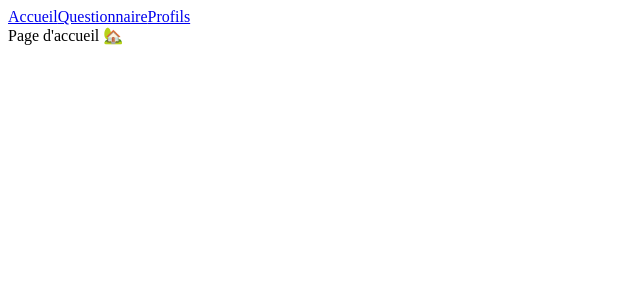
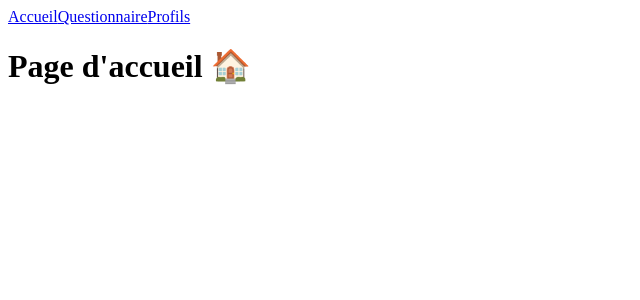
Before and after one commit to MaryamVerdon/shiny-agency, a React (Create React App) app: page / in a window 1280 px wide. Shown: the top 300 px of the page, without its empty margins (0-640 px from the left). Built offline with nearby package versions, Linux system fonts and the light colour scheme.

Commit message:
page d'accueil

```diff
--- a/src/pages/Home/index.jsx
+++ b/src/pages/Home/index.jsx
@@ -1,5 +1,9 @@
 function Home() {
-    return <div>Page d'accueil 🏡</div>
-  }
+  return (
+    <div>
+      <h1> Page d'accueil 🏠</h1>
+    </div>
+  )
+}
 
-  export default Home;
+export default Home
```
